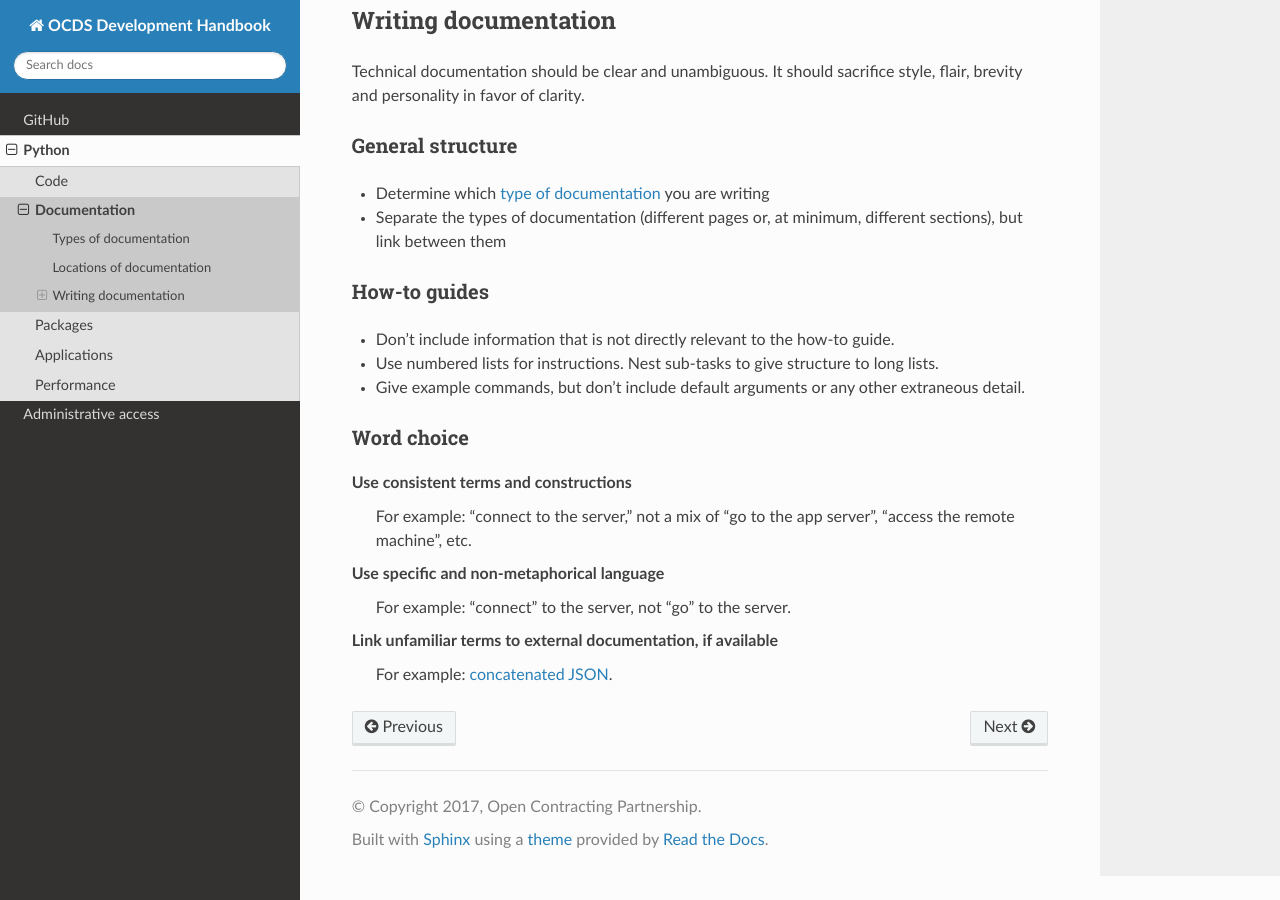
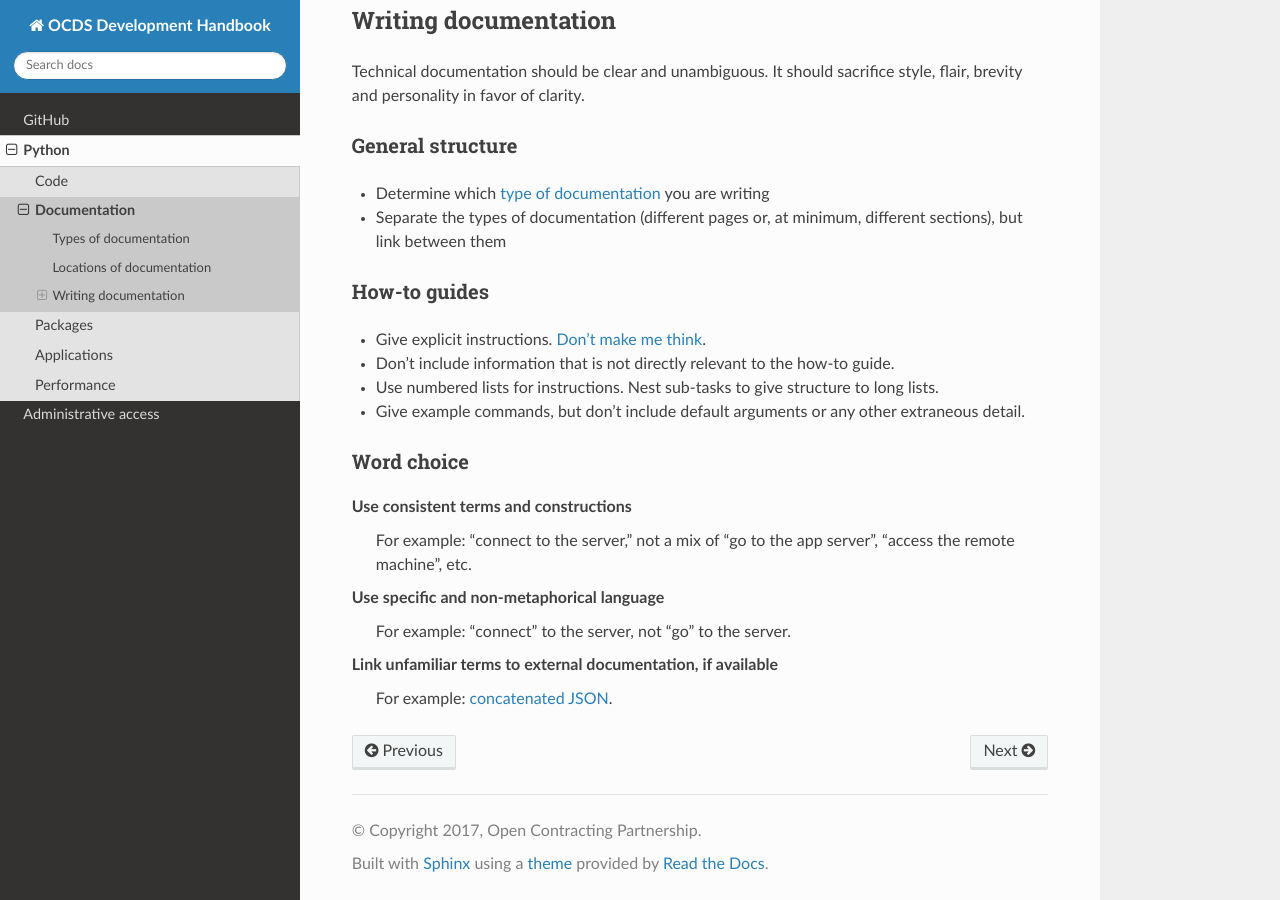
Before and after one commit to open-contracting/software-development-handbook, a Sphinx documentation site: the page built from docs/python/documentation.rst, in a window 1280 px wide and 900 px high, scrolled down 629 px. Built offline with Sphinx 7.4.7 and the Read the Docs theme 2.0.0, drawn with Linux system fonts in a browser that asks for light colours.

Commit message:
Add guidance about how-to guides

```diff
--- a/docs/python/documentation.rst
+++ b/docs/python/documentation.rst
@@ -33,6 +33,7 @@ General structure
 How-to guides
 ~~~~~~~~~~~~~
 
+-  Give explicit instructions. `Don't make me think <https://en.wikipedia.org/wiki/Don%27t_Make_Me_Think>`__.
 -  Don't include information that is not directly relevant to the how-to guide.
 -  Use numbered lists for instructions. Nest sub-tasks to give structure to long lists.
 -  Give example commands, but don't include default arguments or any other extraneous detail.
```
